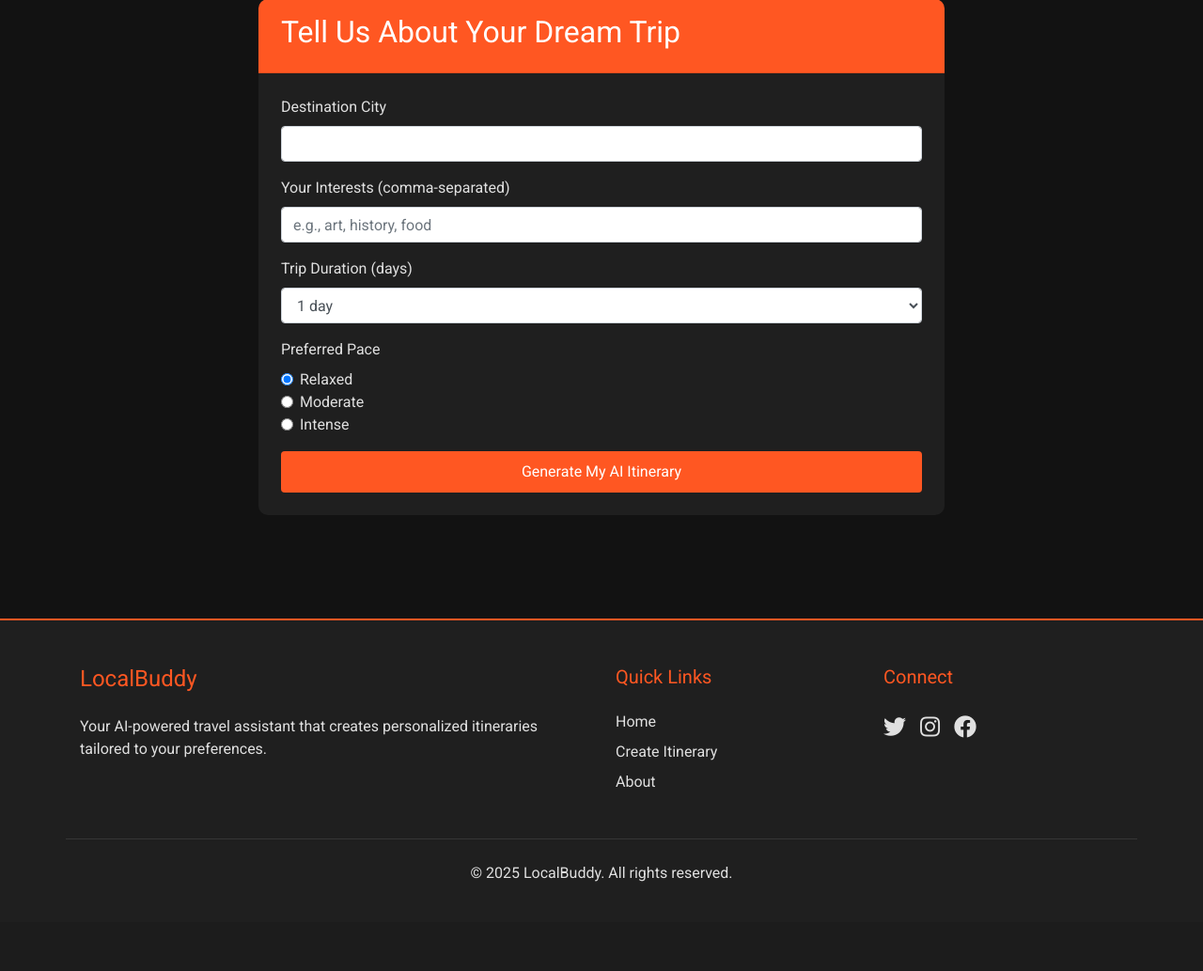
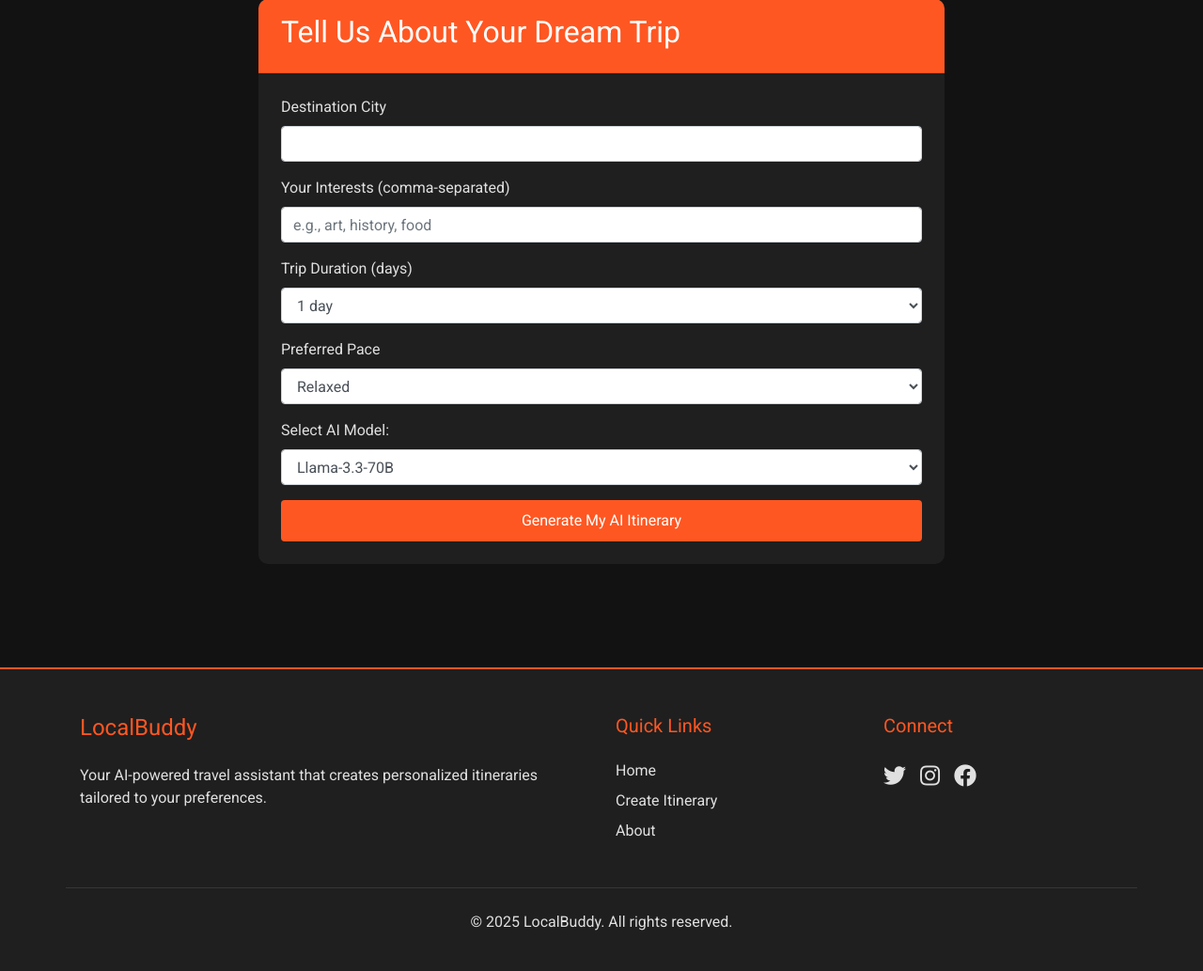
Before and after one commit to PaoloCremo/travelBuddy, a Flask app: page /create_itinerary in a window 1280 px wide. Shown: the part 195-1228 px from the top of the page at 94% size. Before the commit the page ends 1133 px from the top, so only its background shows below. Run offline with Flask 3, Linux system fonts and the light colour scheme; some libraries are stand-ins or nearby versions.

Commit message:
MVP_0.3 Added the possibility to choose the LLM model. Still bugs with Deepseek, sometimes it doesn't give the output in the required format and map is not created.

```diff
--- a/app.py
+++ b/app.py
@@ -10,6 +10,7 @@ from dotenv import load_dotenv
 import os
 
 from datetime import datetime
+import asyncio
 
 load_dotenv()
 
@@ -20,18 +21,10 @@ meta_api_key = os.getenv("TOGETHER_API_KEY")
 gemini_api_key = os.getenv("GEMINI_API_KEY")
 
 # get Client
-llm_model = "meta-llama/Llama-3.3-70B-Instruct-Turbo-Free"
+# llm_model = "meta-llama/Llama-3.3-70B-Instruct-Turbo-Free"
 # llm_model = "deepseek-ai/DeepSeek-R1-Distill-Llama-70B-free"
 # llm_model = "meta-llama/Meta-Llama-3-8B-Instruct-Lite"
 # llm_model = "gemini-2.0-flash"
-
-if "meta" in llm_model or "deepseek" in llm_model:
-    client = Together(api_key=meta_api_key)
-elif "gemini" in llm_model:
-    client = genai.Client(api_key=gemini_api_key)
-else:
-    raise ValueError("Model not found")
-
 
 app = Flask(__name__)
 
@@ -81,6 +74,9 @@ def create_itinerary():
         interests = request.form.get('interests')
         duration = int(request.form.get('duration'))
         pace = request.form.get('pace')
+        model = request.form.get('llm')
+        print(model)
+        set_global_llm_model(model, verbose=True)
 
         itinerary, stops = generate_ai_itinerary(city, interests, duration, pace,
                                                  tryout=False, verbose=True)
@@ -94,7 +90,39 @@ def create_itinerary():
                                stops=stops)
     return render_template('create_itinerary.html')
 
-def generate_ai_itinerary(city, interests, duration, pace, tryout=False, verbose=False):
+def set_global_llm_model(model, verbose=False):
+
+    global llm_model
+
+    if model == "Llama-3.3-70B":
+        llm_model = "meta-llama/Llama-3.3-70B-Instruct-Turbo-Free"
+    elif model == "Meta-Llama-3-8B":
+        llm_model = "meta-llama/Meta-Llama-3-8B-Instruct-Lite"
+    elif model == 'DeepSeek-R1':
+        llm_model = "deepseek-ai/DeepSeek-R1-Distill-Llama-70B-free"
+    elif model == 'gemini-2.0-flash':
+        llm_model = "gemini-2.0-flash"
+    else:
+        raise ValueError("Model not found")
+
+    if verbose:
+        print(f"Model set to: {llm_model}")
+
+    global client
+    if "meta" in llm_model or "deepseek" in llm_model:
+        client = Together(api_key=meta_api_key)
+    elif "gemini" in llm_model:
+        try:
+            asyncio.get_event_loop()
+        except RuntimeError:
+            asyncio.set_event_loop(asyncio.new_event_loop())
+        client = genai.Client(api_key=gemini_api_key)
+    else:
+        raise ValueError("Model not found")
+
+
+def generate_ai_itinerary(city, interests, duration, pace,
+                          tryout=False, verbose=False):
     '''
     main AI place
     call all AI agents and write a complete response
@@ -129,6 +157,11 @@ def generate_ai_itinerary(city, interests, duration, pace, tryout=False, verbose
 
         # 5. format itinerary
         final_draft = format_itinerary(first_draft, stops, city, interests, duration, pace, weather)
+        if verbose:
+            print(f'\nper stops: {stops}\n')
+        stops = stops.split(':')[-1]
+        if verbose:
+            print(f'\npost stops: {stops}\n')
 
     end = datetime.now()
     if verbose:
--- a/requirements.txt
+++ b/requirements.txt
@@ -18,3 +18,4 @@ googlemaps
 folium
 gunicorn
 google-genai
+asyncio
--- a/templates/create_itinerary.html
+++ b/templates/create_itinerary.html
@@ -30,20 +30,23 @@
                             </select>
                         </div>
                         <div class="form-group">
-                            <label>Preferred Pace</label>
-                            <div class="form-check">
-                                <input class="form-check-input" type="radio" name="pace" id="relaxed" value="relaxed" checked>
-                                <label class="form-check-label" for="relaxed">Relaxed</label>
-                            </div>
-                            <div class="form-check">
-                                <input class="form-check-input" type="radio" name="pace" id="moderate" value="moderate">
-                                <label class="form-check-label" for="moderate">Moderate</label>
-                            </div>
-                            <div class="form-check">
-                                <input class="form-check-input" type="radio" name="pace" id="intense" value="intense">
-                                <label class="form-check-label" for="intense">Intense</label>
-                            </div>
+                            <label for="pace">Preferred Pace</label>
+                            <select class="form-control" id="pace" name="pace">
+                                <option value="relaxed">Relaxed</option>
+                                <option value="moderate">Moderate</option>
+                                <option value="intense">Intense</option>
+                            </select>
                         </div>
+                        <div class="form-group">
+                                <label for="llm-selection">Select AI Model:</label>
+                                <select id="llm-selection" name="llm" class="form-control">
+                                    <option value="Llama-3.3-70B">Llama-3.3-70B</option>
+                                    <option value="Meta-Llama-3-8B">Meta-Llama-3-8B</option>
+                                    <option value="DeepSeek-R1">DeepSeek-R1</option>
+                                    <option value="gemini-2.0-flash">gemini-2.0-flash</option>
+                                </select>
+                        </div>
+
                         <button type="submit" class="btn btn-primary btn-block">Generate My AI Itinerary</button>
                     </form>
                 </div>
```
